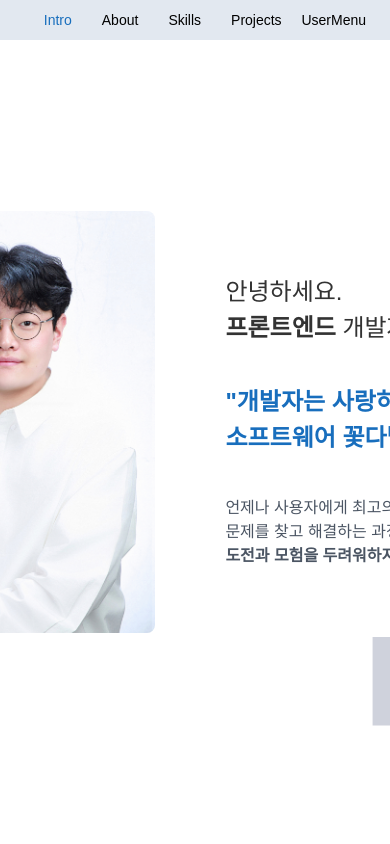
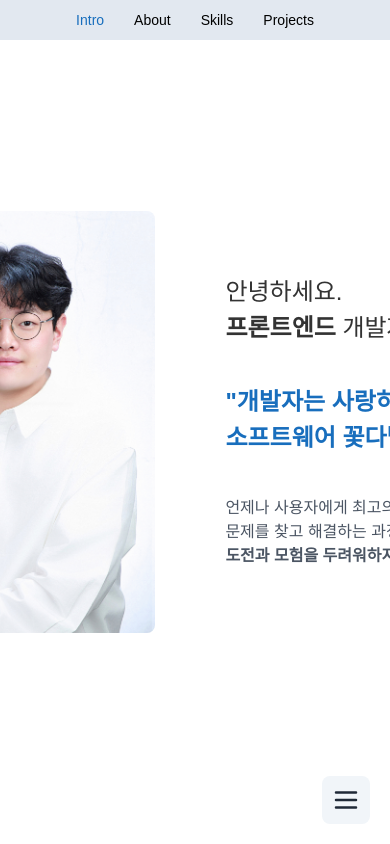
Before and after one commit to Jonggu-code/Portfolio, a React (Vite) app: page / in a window 390 px wide. Shown: the top 844 px of the page. Built offline with nearby package versions, Linux system fonts and the light colour scheme; a web font is replaced by a local one.

Commit message:
1125 (Wed) portfolio Renewal
1. 햄버버튼 모바일 애니메이션 방식 수정

```diff
--- a/src/App.jsx
+++ b/src/App.jsx
@@ -49,7 +49,7 @@ function App() {
   return (
     <DarkModeProvider>
       <IsMobileProvider>
-        <div className="App sm:w-svw sm:h-max">
+        <div className="App w-svw h-max">
           <Header
             activeSection={activeSection}
             scrollToSection={scrollToSection}
--- a/src/components/icons/VelogIcon.jsx
+++ b/src/components/icons/VelogIcon.jsx
@@ -1,4 +1,4 @@
-const TistoryIcon = ({ wid, hei }) => {
+const VelogIcon = ({ wid, hei }) => {
   return (
     <svg
       viewBox="0 0 24 24"
@@ -12,4 +12,4 @@ const TistoryIcon = ({ wid, hei }) => {
   );
 };
 
-export default TistoryIcon;
+export default VelogIcon;
--- a/src/components/sections/Header/Header.jsx
+++ b/src/components/sections/Header/Header.jsx
@@ -1,14 +1,12 @@
 import { useContext, useEffect, useState } from "react";
 import { DarkModeContext } from "../../../hooks/DarkModeContext";
-import { IsMobileContext } from "../../../hooks/IsMobileContext";
 
 import Logo from "./Logo";
-import UserMenu from "./UserMenu";
+import UserMenu from "./UserMenu/UserMenu";
 import NavMenu from "./NavMenu";
 
 const Header = ({ activeSection, scrollToSection, sectionRefs }) => {
   const { isDark, toggleDarkMode } = useContext(DarkModeContext);
-  const isMobile = useContext(IsMobileContext);
   const [isHamberActive, setIsHamberActive] = useState(false);
   const [isRender, setIsRender] = useState(true);
   const email = "jonggucode@gmail.com";
--- a/src/components/sections/Header/NavMenu.jsx
+++ b/src/components/sections/Header/NavMenu.jsx
@@ -1,3 +1,5 @@
+import { handleNav } from "../../../util/handleNav";
+
 const menus = [
   { key: "introduce", label: "Intro" },
   { key: "about", label: "About" },
--- a/src/components/sections/Header/UserMenu.jsx
+++ /dev/null
@@ -1,7 +0,0 @@
-import React from "react";
-
-const UserMenu = () => {
-  return <div>UserMenu</div>;
-};
-
-export default UserMenu;
--- /dev/null
+++ b/src/components/sections/Header/UserMenu/HamberBtnBox.jsx
@@ -0,0 +1,30 @@
+import { useContext } from "react";
+import { IsMobileContext } from "../../../../hooks/IsMobileContext";
+
+import HamberBtn from "../../../icons/HamberBtn";
+
+const HamberBtnBox = ({ isDark, isRender, isHamberActive, toggleMenu }) => {
+  const isMobile = useContext(IsMobileContext);
+  return (
+    <div
+      className={`flex justify-center items-center text-[30px] rounded-lg cursor-pointer  w-12 h-12 fixed bottom-3 right-5 transition-all duration-500
+            sm:transition-colors sm:w-10 sm:h-10 sm:relative sm:bottom-0 sm:right-0
+            lg:hidden
+            ${isRender ? `${isMobile ? "opacity-0" : "opacity-0 fade-in delay-7"}` : `opacity-1 -translate-y-2`}
+            ${
+              isDark
+                ? `text-white
+              ${isHamberActive ? "bg-slate-600" : "sm:hover:bg-slate-700 sm:bg-inherit bg-slate-700"}`
+                : `text-gray-800
+              ${isHamberActive ? "bg-slate-300" : "sm:hover:bg-slate-100 sm:bg-inherit bg-slate-100"}`
+            }
+
+            `}
+      onClick={toggleMenu}
+    >
+      <HamberBtn wid={30} hei={30} />
+    </div>
+  );
+};
+
+export default HamberBtnBox;
--- /dev/null
+++ b/src/components/sections/Header/UserMenu/UserMenu.jsx
@@ -0,0 +1,36 @@
+import HamberBtnBox from "./HamberBtnBox";
+import UserMenuBox from "./UserMenuBox";
+
+const UserMenu = ({
+  isDark,
+  isRender,
+  isHamberActive,
+  toggleMenu,
+  toggleDarkMode,
+  email,
+}) => {
+  return (
+    <div
+      className="
+      userMenu relative flex w-0
+      sm:justify-end sm:w-1/4
+      lg:w-[210px]"
+    >
+      <HamberBtnBox
+        isDark={isDark}
+        isRender={isRender}
+        isHamberActive={isHamberActive}
+        toggleMenu={toggleMenu}
+      />
+      <UserMenuBox
+        isDark={isDark}
+        isRender={isRender}
+        isHamberActive={isHamberActive}
+        toggleDarkMode={toggleDarkMode}
+        email={email}
+      />
+    </div>
+  );
+};
+
+export default UserMenu;
--- /dev/null
+++ b/src/components/sections/Header/UserMenu/UserMenuBox.jsx
@@ -0,0 +1,80 @@
+import { copyEmail } from "../../../../util/copyEmail";
+
+import EmailIcon from "../../../icons/EmailIcon";
+import GitHubIcon from "../../../icons/GitHubIcon";
+import ModeIcon from "../../../icons/ModeIcon";
+import VelogIcon from "../../../icons/VelogIcon";
+
+const UserMenuBox = ({
+  isRender,
+  isDark,
+  isHamberActive,
+  toggleDarkMode,
+  email,
+}) => {
+  const iconList = [
+    {
+      key: "email",
+      href: "#",
+      title: "이메일 주소 복사",
+      icon: <EmailIcon wid={26} hei={26} />,
+      delay: 7,
+      onClick: () => copyEmail(email),
+    },
+    {
+      key: "github",
+      href: "https://github.com/Jonggu-code",
+      title: "GitHub Profile",
+      icon: <GitHubIcon wid={26} hei={26} />,
+      delay: 8,
+    },
+    {
+      key: "velog",
+      href: "https://velog.io/@00whdcks/posts",
+      title: "Velog Tech Blog",
+      icon: <VelogIcon wid={28} hei={28} />,
+      delay: 9,
+    },
+  ];
+
+  return (
+    <div
+      className={`userMenuBox overflow-hidden transition-all duration-300 ease-in-out
+            ${isRender ? "opacity-0 fade-in delay-7" : ""}
+            ${isHamberActive ? "h-[220px]" : "h-0"}
+            ${isDark ? "bg-slate-700" : "bg-slate-200"}
+             fixed bottom-[75px] right-[16px] px-3 rounded-lg
+            sm:top-[55px] sm:right-[12px]
+           lg:relative lg:flex lg:transition-none lg:gap-6 lg:justify-between lg:p-0 lg:top-0 lg:left-0 lg:flex-nowrap lg:shadow-none lg:h-max lg:bg-inherit`}
+    >
+      {iconList.map((item) => (
+        <a
+          key={item.key}
+          href={item.href}
+          title={item.title}
+          target={item.href.startsWith("http") ? "_blank" : undefined}
+          className={`transition-colors duration-200 hover:text-customBlue
+            ${isDark ? "text-white" : "text-slate-800"}
+            ${isRender ? `opacity-0 fade-in delay-${item.delay}` : ""}
+            w-8 h-8 flex justify-center items-center mb-5 lg:mb-0
+            ${item.key === "email" ? "mt-3 lg:m-0" : ""}`} // 슬라이딩 애니메이션을 위해 어쩔 수 없는 선택..
+          onClick={item.onClick}
+        >
+          {item.icon}
+        </a>
+      ))}
+      {/* 다크모드 버튼 */}
+      <div
+        className={`transition-colors duration-200 hover:text-customBlue
+              ${isDark ? "text-white" : "text-slate-800"}
+              ${isRender ? "opacity-0 fade-in delay-10" : ""}
+              w-8 h-8 flex justify-center items-center mb-5 lg:mb-0 cursor-pointer`}
+        onClick={toggleDarkMode}
+      >
+        <ModeIcon isDark={isDark} />
+      </div>
+    </div>
+  );
+};
+
+export default UserMenuBox;
--- a/src/hooks/IsMobileContext.jsx
+++ b/src/hooks/IsMobileContext.jsx
@@ -1,6 +1,6 @@
 import { createContext, useEffect, useState } from "react";
 
-export const IsMobileContext = createContext(false);
+export const IsMobileContext = createContext();
 
 export function IsMobileProvider({ children }) {
   const [isMobile, setIsMobile] = useState(window.innerWidth <= 640);
--- a/src/index.css
+++ b/src/index.css
@@ -44,22 +44,8 @@
     }
 }
 
-@keyframes fadeInHide {
-    0% {
-        opacity: 0;
-        transform: translateY(-10px); /* 아래에서 올라오는 애니메이션 */
-    }
-    100% {
-        opacity: 0.2;
-        transform: translateY(0); /* 원래 위치로 돌아옴 */
-    }
-}
-
 .fade-in {
     animation: fadeIn 0.5s ease-out forwards;
-}
-.fade-in-hide {
-    animation: fadeInHide 0.5s ease-out forwards;
 }
 .delay-1 {
     animation-delay: 2.4s;
```
